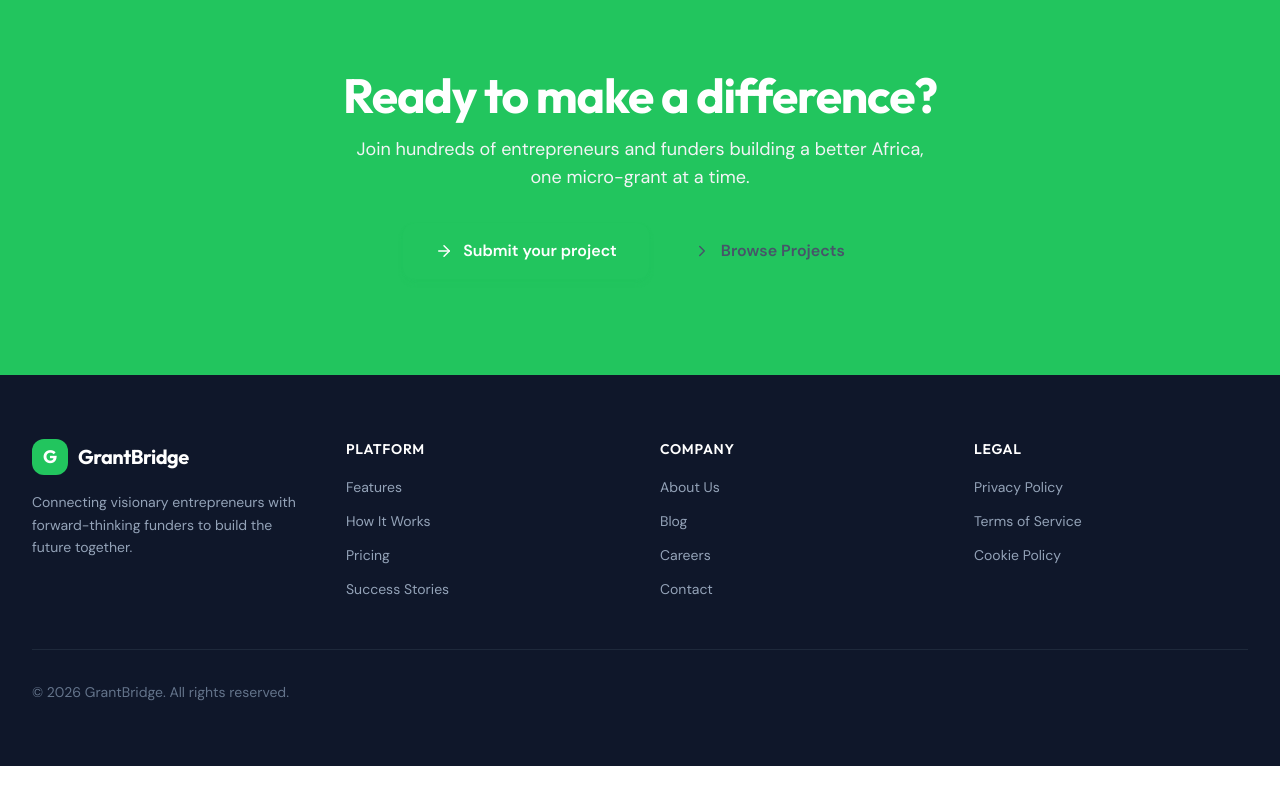
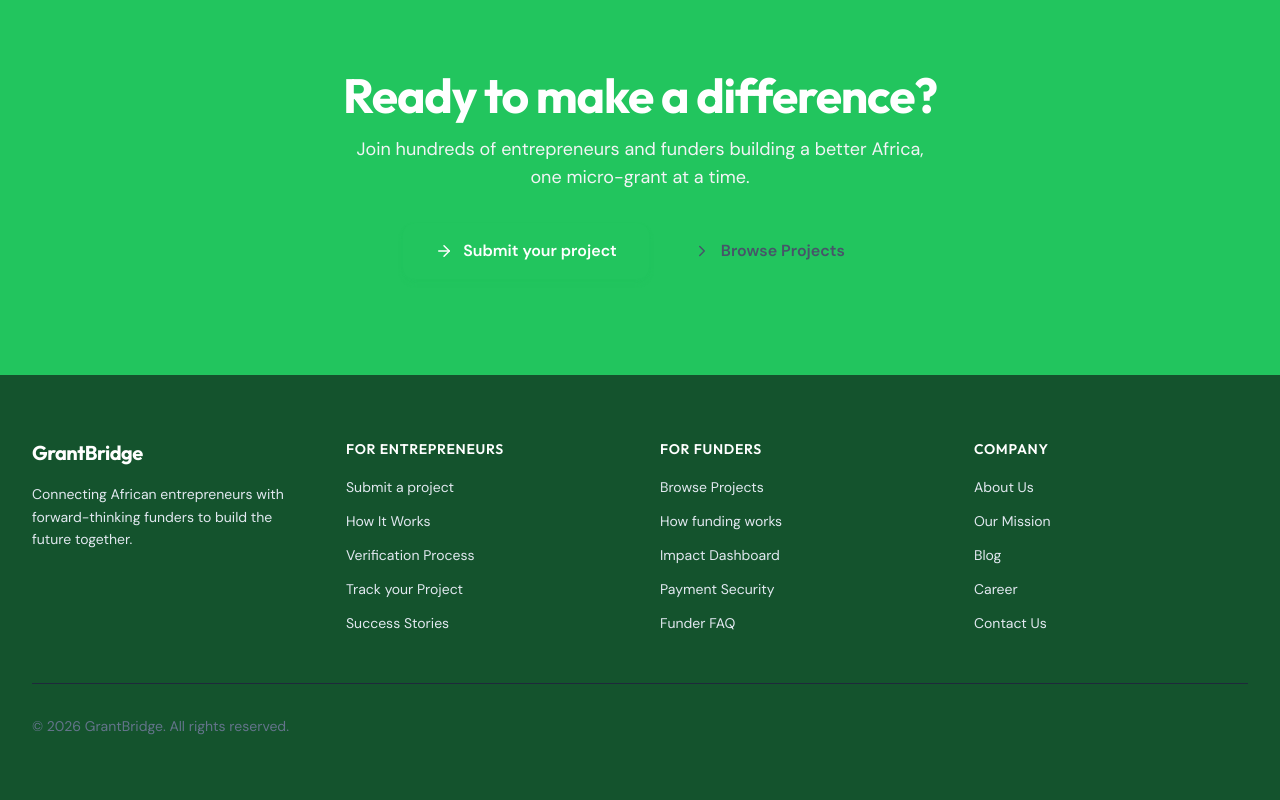
Before and after one commit to Joshua1960/grantbridge, a React (Vite) app: page / in a window 1280 px wide. Shown: the part 3513-4313 px from the top of the page. Before the commit the page ends 4279 px from the top, so only its background shows below. Built offline with nearby package versions, Linux system fonts and the light colour scheme.

Commit message:
footer adjusted one

```diff
--- a/src/components/layout/Footer.tsx
+++ b/src/components/layout/Footer.tsx
@@ -2,45 +2,40 @@ import { Link } from "react-router-dom";
 
 export default function Footer() {
   return (
-    <footer className="bg-slate-900 text-slate-300">
+    <footer className="bg-brand-900 text-white">
       <div className="max-w-7xl mx-auto px-4 sm:px-6 lg:px-8 py-16">
         <div className="grid grid-cols-1 md:grid-cols-4 gap-10">
           {/* Brand */}
           <div className="md:col-span-1">
             <Link to="/" className="flex items-center gap-2.5 mb-4">
-              <div className="w-9 h-9 bg-brand-500 rounded-xl flex items-center justify-center">
-                <span className="text-white font-bold text-lg font-[Outfit]">
-                  G
-                </span>
-              </div>
               <span className="text-xl font-bold text-white font-[Outfit] tracking-tight">
                 GrantBridge
               </span>
             </Link>
-            <p className="text-sm text-slate-400 leading-relaxed">
-              Connecting visionary entrepreneurs with forward-thinking funders
-              to build the future together.
+            <p className="text-sm text-slate-200 leading-relaxed">
+              Connecting African entrepreneurs with forward-thinking funders to
+              build the future together.
             </p>
           </div>
 
           {/* Links */}
           <div>
             <h4 className="text-sm font-semibold text-white mb-4 uppercase tracking-wider">
-              Platform
+              For Entrepreneurs
             </h4>
             <ul className="space-y-2.5">
               <li>
                 <a
-                  href="#features"
-                  className="text-sm text-slate-400 hover:text-brand-400 transition-colors"
+                  href="#submit-project"
+                  className="text-sm text-slate-200 hover:text-brand-400 transition-colors"
                 >
-                  Features
+                  Submit a project
                 </a>
               </li>
               <li>
                 <a
                   href="#how-it-works"
-                  className="text-sm text-slate-400 hover:text-brand-400 transition-colors"
+                  className="text-sm text-slate-200 hover:text-brand-400 transition-colors"
                 >
                   How It Works
                 </a>
@@ -48,17 +43,72 @@ export default function Footer() {
               <li>
                 <a
                   href="#"
-                  className="text-sm text-slate-400 hover:text-brand-400 transition-colors"
+                  className="text-sm text-slate-200 hover:text-brand-400 transition-colors"
                 >
-                  Pricing
+                  Verification Process
                 </a>
               </li>
               <li>
                 <a
                   href="#"
-                  className="text-sm text-slate-400 hover:text-brand-400 transition-colors"
+                  className="text-sm text-slate-200 hover:text-brand-400 transition-colors"
+                >
+                  Track your Project
+                </a>
+              </li>
+              <li>
+                <a
+                  href="#"
+                  className="text-sm text-slate-200 hover:text-brand-400 transition-colors"
                 >
                   Success Stories
+                </a>
+              </li>
+            </ul>
+          </div>
+          <div>
+            <h4 className="text-sm font-semibold text-white mb-4 uppercase tracking-wider">
+              For Funders
+            </h4>
+            <ul className="space-y-2.5">
+              <li>
+                <a
+                  href="#"
+                  className="text-sm text-slate-200 hover:text-brand-400 transition-colors"
+                >
+                  Browse Projects
+                </a>
+              </li>
+              <li>
+                <a
+                  href="#"
+                  className="text-sm text-slate-200 hover:text-brand-400 transition-colors"
+                >
+                  How funding works
+                </a>
+              </li>
+              <li>
+                <a
+                  href="#"
+                  className="text-sm text-slate-200 hover:text-brand-400 transition-colors"
+                >
+                  Impact Dashboard
+                </a>
+              </li>
+              <li>
+                <a
+                  href="#"
+                  className="text-sm text-slate-200 hover:text-brand-400 transition-colors"
+                >
+                  Payment Security
+                </a>
+              </li>
+              <li>
+                <a
+                  href="#"
+                  className="text-sm text-slate-200 hover:text-brand-400 transition-colors"
+                >
+                  Funder FAQ
                 </a>
               </li>
             </ul>
@@ -71,7 +121,7 @@ export default function Footer() {
               <li>
                 <a
                   href="#"
-                  className="text-sm text-slate-400 hover:text-brand-400 transition-colors"
+                  className="text-sm text-slate-200 hover:text-brand-400 transition-colors"
                 >
                   About Us
                 </a>
@@ -79,7 +129,15 @@ export default function Footer() {
               <li>
                 <a
                   href="#"
-                  className="text-sm text-slate-400 hover:text-brand-400 transition-colors"
+                  className="text-sm text-slate-200 hover:text-brand-400 transition-colors"
+                >
+                  Our Mission
+                </a>
+              </li>
+              <li>
+                <a
+                  href="#"
+                  className="text-sm text-slate-200 hover:text-brand-400 transition-colors"
                 >
                   Blog
                 </a>
@@ -87,48 +145,17 @@ export default function Footer() {
               <li>
                 <a
                   href="#"
-                  className="text-sm text-slate-400 hover:text-brand-400 transition-colors"
+                  className="text-sm text-slate-200 hover:text-brand-400 transition-colors"
                 >
-                  Careers
+                  Career
                 </a>
               </li>
               <li>
                 <a
                   href="#"
-                  className="text-sm text-slate-400 hover:text-brand-400 transition-colors"
+                  className="text-sm text-slate-200 hover:text-brand-400 transition-colors"
                 >
-                  Contact
-                </a>
-              </li>
-            </ul>
-          </div>
-          <div>
-            <h4 className="text-sm font-semibold text-white mb-4 uppercase tracking-wider">
-              Legal
-            </h4>
-            <ul className="space-y-2.5">
-              <li>
-                <a
-                  href="#"
-                  className="text-sm text-slate-400 hover:text-brand-400 transition-colors"
-                >
-                  Privacy Policy
-                </a>
-              </li>
-              <li>
-                <a
-                  href="#"
-                  className="text-sm text-slate-400 hover:text-brand-400 transition-colors"
-                >
-                  Terms of Service
-                </a>
-              </li>
-              <li>
-                <a
-                  href="#"
-                  className="text-sm text-slate-400 hover:text-brand-400 transition-colors"
-                >
-                  Cookie Policy
+                  Contact Us
                 </a>
               </li>
             </ul>
```
